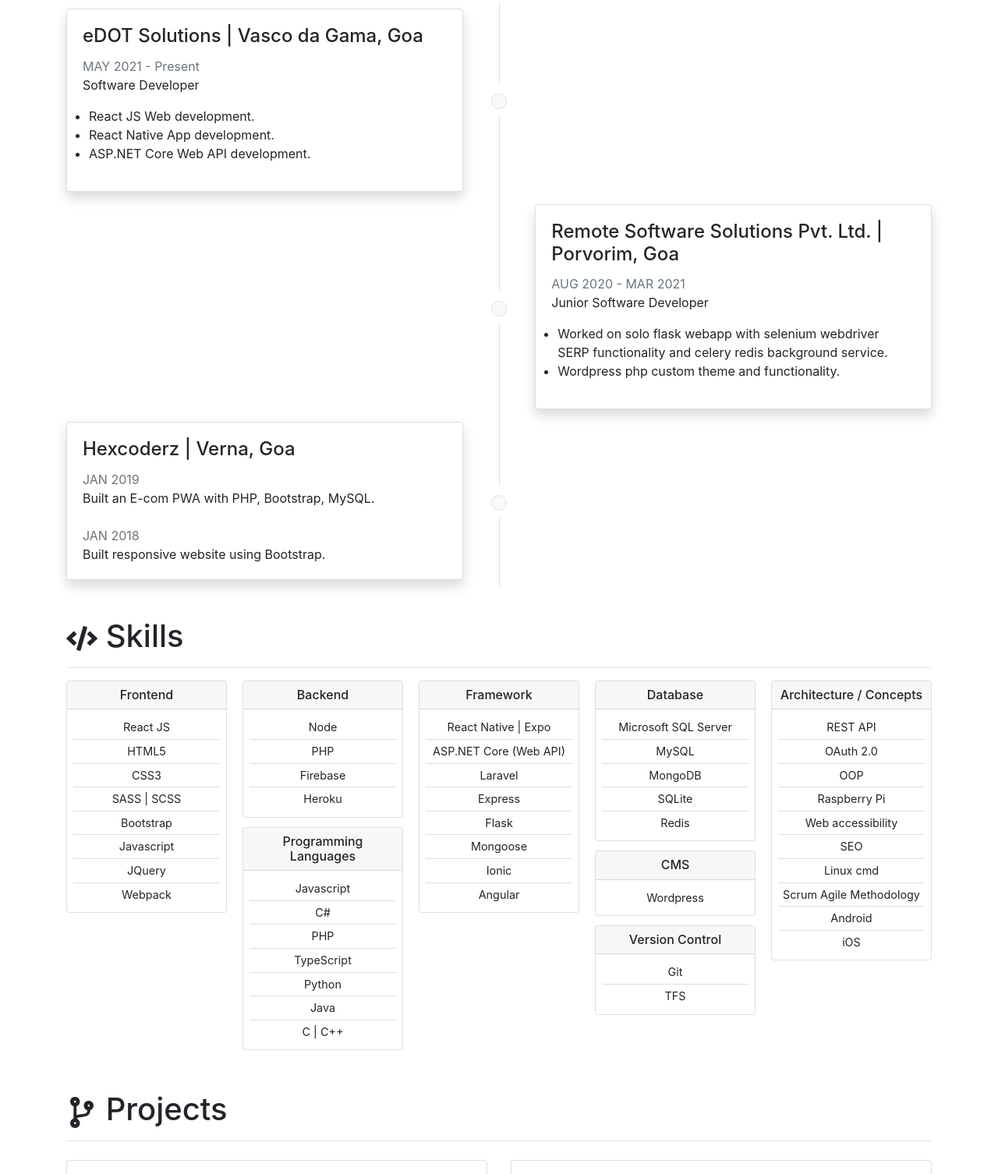
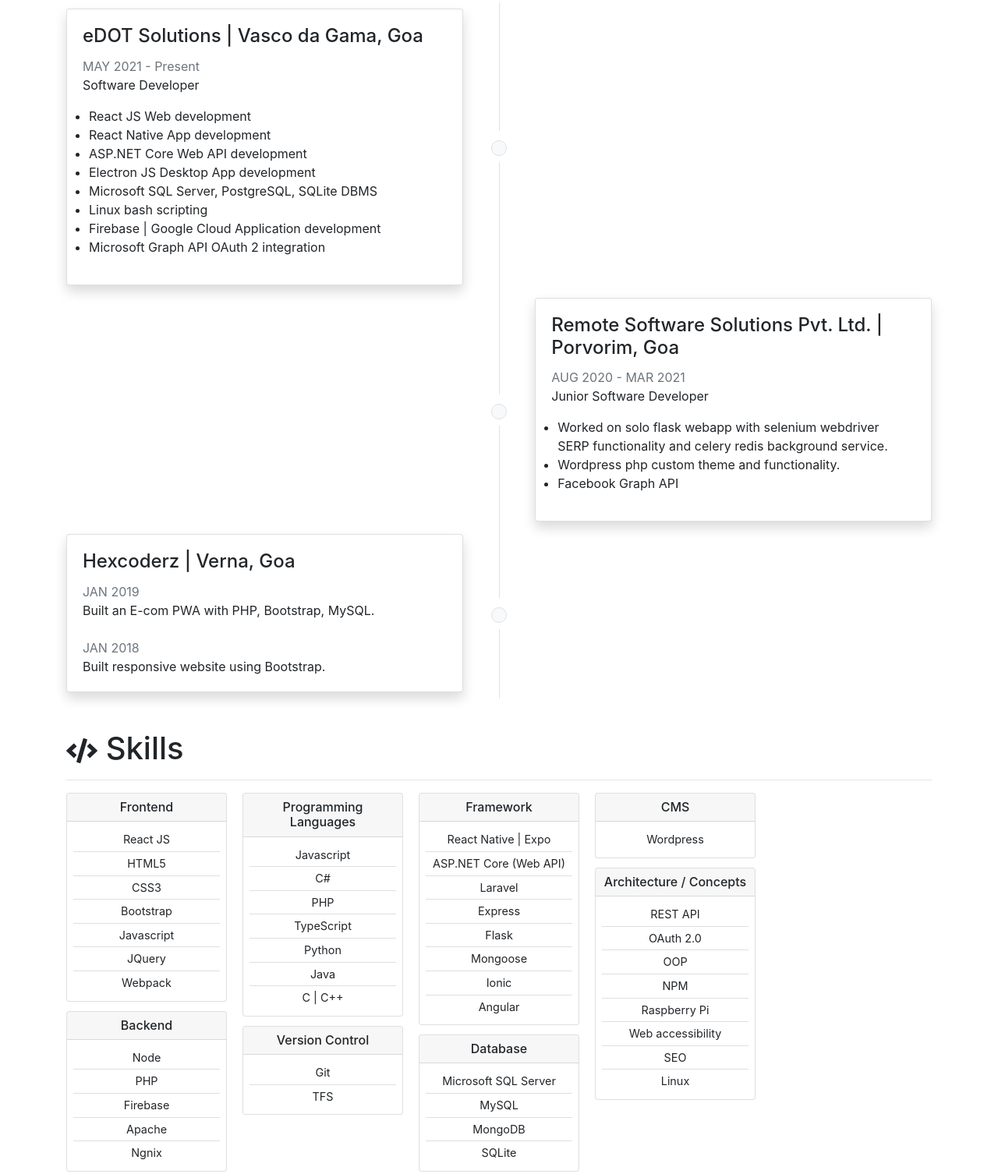
Before and after one commit to SiddharthPrakashan/resume, a website built with webpack: page index.html in a window 1280 px wide. Shown: the part 903-2409 px from the top of the page at 78% size. Built offline with nearby package versions, Linux system fonts and the light colour scheme; files whose address does not match are found by name.

Commit message:
edited data

```diff
--- a/index.html
+++ b/index.html
@@ -82,7 +82,7 @@
           <hr>
           <p class="text-justify p-2">
             I'm Siddharth Prakashan. I'm a full stack software developer based in Goa, India. I hold a Bachelor's in Information Technology.
-            I have good knowledge about web and app development.
+            I have good knowledge about full-stack web and app development.
             I always loved coding since the day I started learning it. Also, I am an aquarium hobbyist, I do portrait sketches, I like doing craft work.
             During my college days I was department head for technical and cultural events and was president of a student's chapter as well.
           </p>
@@ -106,9 +106,14 @@
                     <span class="text-muted">MAY 2021 - Present</span> <br>
                     Software Developer
                     <ul class="px-2">
-                      <li class="">React JS Web development.</li>
-                      <li class="">React Native App development.</li>
-                      <li class="">ASP.NET Core Web API development.</li>
+                      <li class="">React JS Web development</li>
+                      <li class="">React Native App development</li>
+                      <li class="">ASP.NET Core Web API development</li>
+                      <li class="">Electron JS Desktop App development</li>
+                      <li class="">Microsoft SQL Server, PostgreSQL, SQLite DBMS</li>
+                      <li class="">Linux bash scripting</li>
+                      <li class="">Firebase | Google Cloud Application development</li>
+                      <li class="">Microsoft Graph API OAuth 2 integration</li>
                     </ul>
                   </p>
                 </div>
@@ -156,8 +161,9 @@
                     <span class="text-muted">AUG 2020 - MAR 2021</span> <br>
                     Junior Software Developer
                     <ul class="px-2">
-                      <li class=""> Worked on solo flask webapp with selenium webdriver SERP functionality and celery redis background service.</li>
+                      <li class="">Worked on solo flask webapp with selenium webdriver SERP functionality and celery redis background service.</li>
                       <li class="">Wordpress php custom theme and functionality.</li>
+                      <li class="">Facebook Graph API</li>
                     </ul>
                   </p>
                 </div>
@@ -219,7 +225,6 @@
                   <li class="list-group-item p-1">React JS</li>
                   <li class="list-group-item p-1">HTML5</li>
                   <li class="list-group-item p-1">CSS3</li>
-                  <li class="list-group-item p-1">SASS | SCSS</li>
                   <li class="list-group-item p-1">Bootstrap</li>
                   <li class="list-group-item p-1">Javascript</li>
                   <li class="list-group-item p-1">JQuery</li>
@@ -237,7 +242,8 @@
                   <li class="list-group-item p-1">Node</li>
                   <li class="list-group-item p-1">PHP</li>
                   <li class="list-group-item p-1">Firebase</li>
-                  <li class="list-group-item p-1">Heroku</li>
+                  <li class="list-group-item p-1">Apache</li>
+                  <li class="list-group-item p-1">Ngnix</li>
                 </ul>
               </div>
             </div>
@@ -255,6 +261,18 @@
                   <li class="list-group-item p-1">Python</li>
                   <li class="list-group-item p-1">Java</li>
                   <li class="list-group-item p-1">C | C++</li>
+                </ul>
+              </div>
+            </div>
+
+            <div class="card text-center">
+              <div class="card-header p-2">
+                <h2> Version Control </h2>
+              </div>
+              <div class="card-body p-2">
+                <ul class="list-group list-group-flush">
+                  <li class="list-group-item p-1">Git</li>
+                  <li class="list-group-item p-1">TFS</li>
                 </ul>
               </div>
             </div>
@@ -287,7 +305,6 @@
                   <li class="list-group-item p-1">MySQL</li>
                   <li class="list-group-item p-1">MongoDB</li>
                   <li class="list-group-item p-1">SQLite</li>
-                  <li class="list-group-item p-1">Redis</li>
                 </ul>
               </div>
             </div>
@@ -305,18 +322,6 @@
 
             <div class="card text-center">
               <div class="card-header p-2">
-                <h2> Version Control </h2>
-              </div>
-              <div class="card-body p-2">
-                <ul class="list-group list-group-flush">
-                  <li class="list-group-item p-1">Git</li>
-                  <li class="list-group-item p-1">TFS</li>
-                </ul>
-              </div>
-            </div>
-
-            <div class="card text-center">
-              <div class="card-header p-2">
                 <h2> Architecture / Concepts </h2>
               </div>
               <div class="card-body p-2">
@@ -324,13 +329,11 @@
                   <li class="list-group-item p-1">REST API</li>
                   <li class="list-group-item p-1">OAuth 2.0</li>
                   <li class="list-group-item p-1">OOP</li>
+                  <li class="list-group-item p-1">NPM</li>
                   <li class="list-group-item p-1">Raspberry Pi</li>
                   <li class="list-group-item p-1">Web accessibility</li>
                   <li class="list-group-item p-1">SEO</li>
-                  <li class="list-group-item p-1">Linux cmd</li>
-                  <li class="list-group-item p-1">Scrum Agile Methodology</li>
-                  <li class="list-group-item p-1">Android</li>
-                  <li class="list-group-item p-1">iOS</li>
+                  <li class="list-group-item p-1">Linux</li>
                 </ul>
               </div>
             </div>
```
